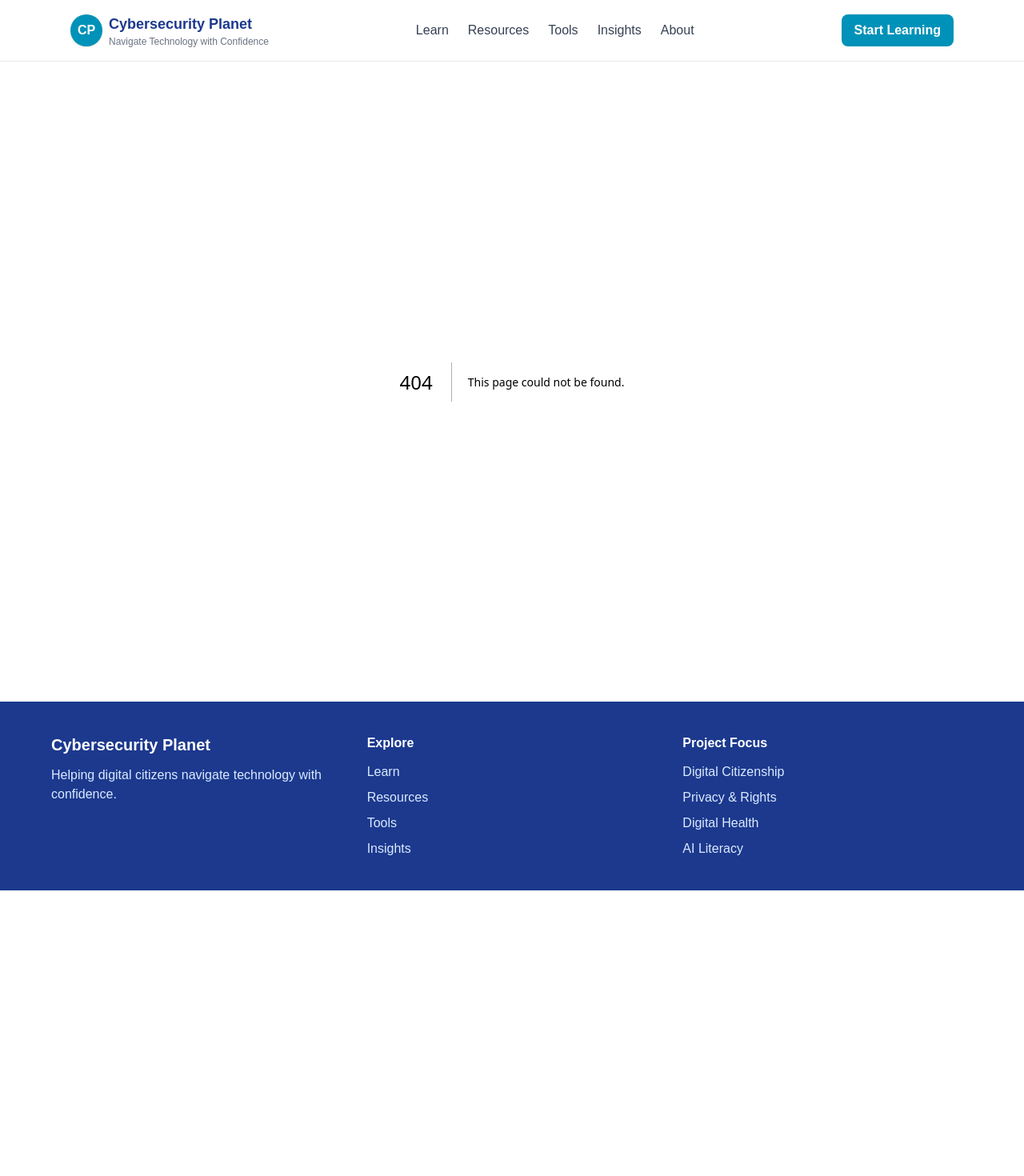
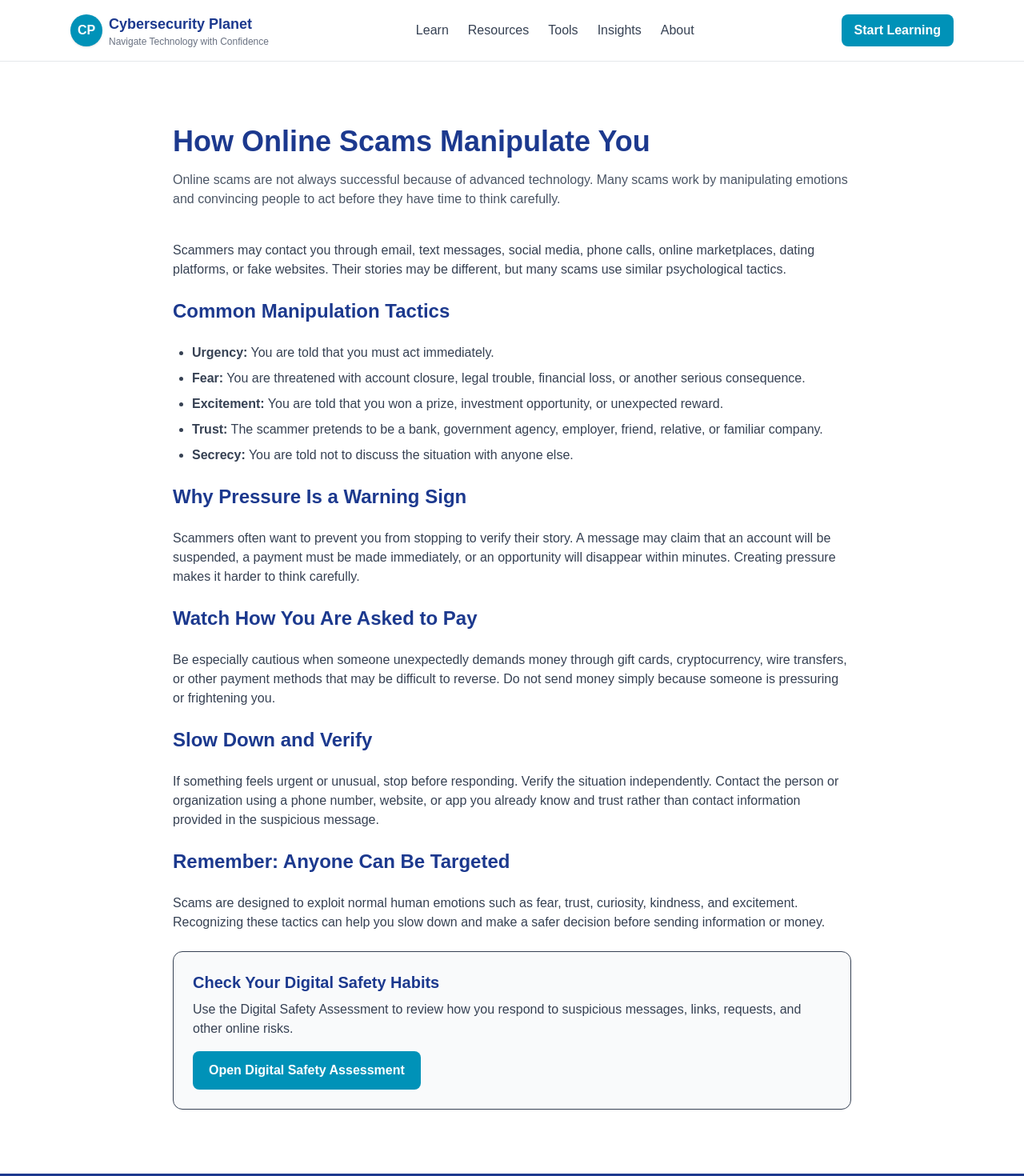
Before and after one commit to Black-widow-codes/Cybersecurity-Planet, a Next.js app: page /learn/digital-safety/how-online-scams-manipulate-you in a window 1280 px wide. Before the commit this address had no page. Shown: the top 1470 px of the page at 80% size. Before the commit the page ends 1113 px from the top, so only its background shows below. Built offline with nearby package versions, Linux system fonts and the light colour scheme.

Commit message:
Add online scams awareness article

```diff
--- /dev/null
+++ b/src/app/learn/digital-safety/how-online-scams-manipulate-you/page.tsx
@@ -0,0 +1,120 @@
+import Link from "next/link";
+
+export const metadata = {
+  title: "How Online Scams Manipulate You | Cybersecurity Planet",
+  description:
+    "Learn how online scammers use urgency, fear, trust, excitement, and other forms of manipulation to influence your decisions.",
+};
+
+export default function OnlineScamsArticlePage() {
+  return (
+    <main className="max-w-4xl mx-auto px-6 py-20">
+      <h1 className="text-4xl font-bold text-blue-900">
+        How Online Scams Manipulate You
+      </h1>
+
+      <p className="mt-4 text-gray-600">
+        Online scams are not always successful because of advanced technology.
+        Many scams work by manipulating emotions and convincing people to act
+        before they have time to think carefully.
+      </p>
+
+      <section className="mt-10 space-y-6 text-gray-700">
+        <p>
+          Scammers may contact you through email, text messages, social media,
+          phone calls, online marketplaces, dating platforms, or fake websites.
+          Their stories may be different, but many scams use similar
+          psychological tactics.
+        </p>
+
+        <h2 className="text-2xl font-bold text-blue-900">
+          Common Manipulation Tactics
+        </h2>
+
+        <ul className="list-disc space-y-2 pl-6">
+          <li>
+            <strong>Urgency:</strong> You are told that you must act immediately.
+          </li>
+          <li>
+            <strong>Fear:</strong> You are threatened with account closure,
+            legal trouble, financial loss, or another serious consequence.
+          </li>
+          <li>
+            <strong>Excitement:</strong> You are told that you won a prize,
+            investment opportunity, or unexpected reward.
+          </li>
+          <li>
+            <strong>Trust:</strong> The scammer pretends to be a bank,
+            government agency, employer, friend, relative, or familiar company.
+          </li>
+          <li>
+            <strong>Secrecy:</strong> You are told not to discuss the situation
+            with anyone else.
+          </li>
+        </ul>
+
+        <h2 className="text-2xl font-bold text-blue-900">
+          Why Pressure Is a Warning Sign
+        </h2>
+
+        <p>
+          Scammers often want to prevent you from stopping to verify their
+          story. A message may claim that an account will be suspended, a
+          payment must be made immediately, or an opportunity will disappear
+          within minutes. Creating pressure makes it harder to think carefully.
+        </p>
+
+        <h2 className="text-2xl font-bold text-blue-900">
+          Watch How You Are Asked to Pay
+        </h2>
+
+        <p>
+          Be especially cautious when someone unexpectedly demands money
+          through gift cards, cryptocurrency, wire transfers, or other payment
+          methods that may be difficult to reverse. Do not send money simply
+          because someone is pressuring or frightening you.
+        </p>
+
+        <h2 className="text-2xl font-bold text-blue-900">
+          Slow Down and Verify
+        </h2>
+
+        <p>
+          If something feels urgent or unusual, stop before responding. Verify
+          the situation independently. Contact the person or organization using
+          a phone number, website, or app you already know and trust rather than
+          contact information provided in the suspicious message.
+        </p>
+
+        <h2 className="text-2xl font-bold text-blue-900">
+          Remember: Anyone Can Be Targeted
+        </h2>
+
+        <p>
+          Scams are designed to exploit normal human emotions such as fear,
+          trust, curiosity, kindness, and excitement. Recognizing these tactics
+          can help you slow down and make a safer decision before sending
+          information or money.
+        </p>
+
+        <div className="rounded-xl border bg-gray-50 p-6">
+          <h3 className="text-xl font-bold text-blue-900">
+            Check Your Digital Safety Habits
+          </h3>
+
+          <p className="mt-2">
+            Use the Digital Safety Assessment to review how you respond to
+            suspicious messages, links, requests, and other online risks.
+          </p>
+
+          <Link
+            href="/tools/digital-safety-assessment"
+            className="mt-4 inline-block rounded-lg bg-cyan-600 px-5 py-3 font-semibold text-white hover:bg-cyan-700"
+          >
+            Open Digital Safety Assessment
+          </Link>
+        </div>
+      </section>
+    </main>
+  );
+}
--- a/src/app/learn/digital-safety/page.tsx
+++ b/src/app/learn/digital-safety/page.tsx
@@ -13,6 +13,12 @@ export default function DigitalSafetyPage() {
       description:
         "Learn the common warning signs of phishing emails, text messages, fake links, and fraudulent login pages.",
       link: "/learn/digital-safety/how-to-recognize-a-phishing-message",
+    },
+    {
+      title: "How Online Scams Manipulate You",
+      description:
+        "Learn how scammers use urgency, fear, trust, excitement, and pressure to influence your decisions online.",
+      link: "/learn/digital-safety/how-online-scams-manipulate-you",
     },
   ];
 
```
